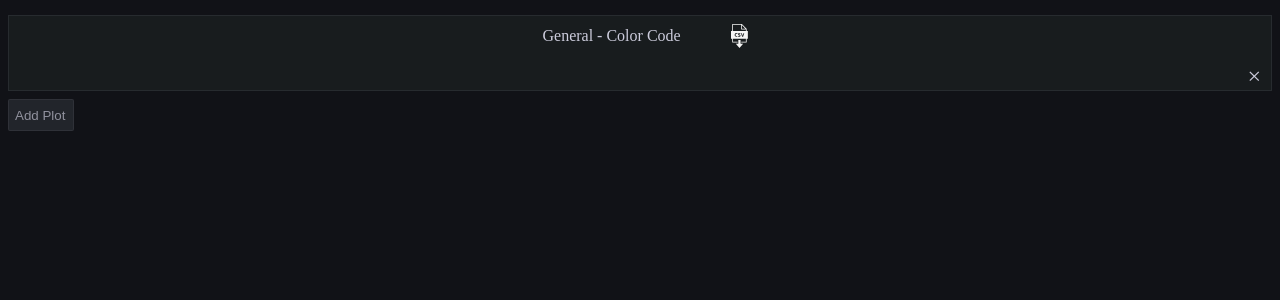
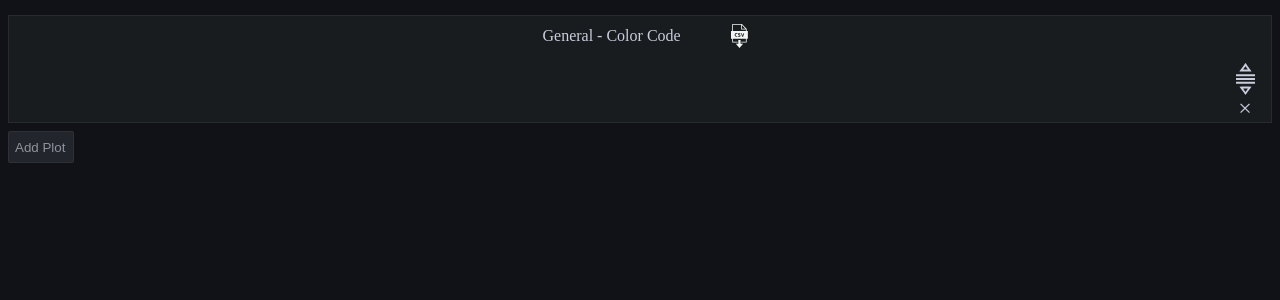
Before and after one commit to ibrewster/multiplot, a Flask app: page / in a window 1280 px wide. Shown: the part 48-348 px from the top of the page. Run offline with Flask 3, Linux system fonts and the light colour scheme; data that the repository does not hold is empty; some libraries are stand-ins or nearby versions.

Commit message:
Allow user to re-order plots by drag and drop

```diff
--- a/MultiplotWeb/static/scripts/index-2.js
+++ b/MultiplotWeb/static/scripts/index-2.js
@@ -45,6 +45,11 @@ $(document).ready(function(){
     createPlotDiv('General|Color Code')
 
     $('#menuGuard').click(hideMenu)
+
+    $('#plots').sortable({
+        handle:'div.sort',
+        update:refreshPlots
+    })
 
 });
 
@@ -176,7 +181,10 @@ function createPlotDiv(type){
 
     div.append(selectDiv)
     div.append('<div class="plotContent"><div class="placeholder">Select a plot type</div></div>')
-    div.append('<div class=removePlot>&times;</div>')
+    const rightDiv=$('<div class="right">')
+    rightDiv.append('<div class=sort>')
+    rightDiv.append('<div class=removePlot>&times;</div>')
+    div.append(rightDiv)
     dest.append(div)
 
     if(typeof(type)!=='undefined'){
--- a/MultiplotWeb/static/styles/graffana-2.css
+++ b/MultiplotWeb/static/styles/graffana-2.css
@@ -46,6 +46,10 @@ input {
     padding-bottom:0px;
     font-size:14px;
     line-height:1.571429em;
+}
+
+body.dark div.sort{
+    background-image:url('../img/reorder-white.svg');
 }
 
 body.dark input {
--- a/MultiplotWeb/static/styles/index-1.css
+++ b/MultiplotWeb/static/styles/index-1.css
@@ -32,10 +32,25 @@ div.plot{
     margin-bottom:8px;
 }
 
+.right{
+    align-self:center;
+}
+
 .removePlot{
     cursor:pointer;
     font-size:150%;
     align-self:center;
+    text-align:center;
+}
+
+.sort{
+    cursor: move;
+    height:32px;
+    width: 32px;
+    background-image:url('../img/reorder.svg');
+    background-size:contain;
+    background-repeat:no-repeat;
+    background-position:center;
 }
 
 div.placeholder{
@@ -210,4 +225,8 @@ div.rsTypesFooter{
         display:none;
     }
 
+    .sort {
+        display:none;
+    }
+
 }
```
Also changed, not shown: MultiplotWeb/static/img/reorder-white.svg (added), MultiplotWeb/static/img/reorder.svg (added).
